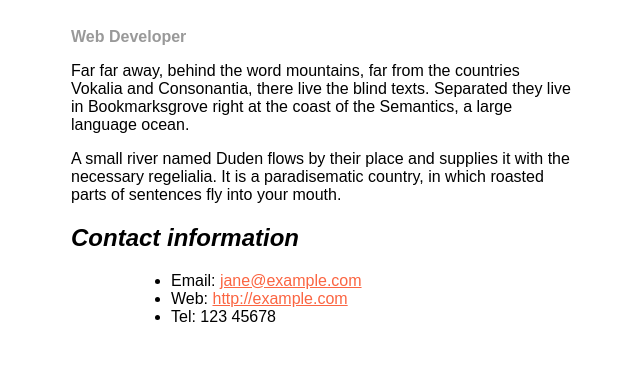
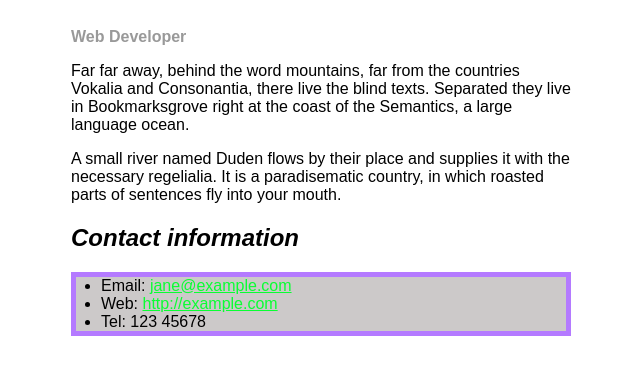
Before and after one commit to endsky1/DevWeb, a plain HTML site: page semana4/trabalho/Untitled-1.html in a window 1280 px wide. Shown: the part 86-460 px from the top of the page, without its empty margins (319-959 px from the left). Drawn offline with Linux system fonts and the light colour scheme.

Commit message:
Update Untitled-2.css

```diff
--- a/semana4/trabalho/Untitled-2.css
+++ b/semana4/trabalho/Untitled-2.css
@@ -24,14 +24,14 @@ h2 {
 }
 
 a:link, a:visited {
-  color: #fb6542;
+  color: rgb(9, 255, 50);
 }
 
 a:hover {
-  text-decoration: none;
+  color: orange;
 }
 ul {
-  background-color: white;
- padding-left: 20%;
- border-color: purple;
- border: 50%;}
+  background-color: rgb(204, 201, 201);
+ padding-left: 5%;
+ border: 5px solid rgb(180, 122, 255) ;
+}
```
